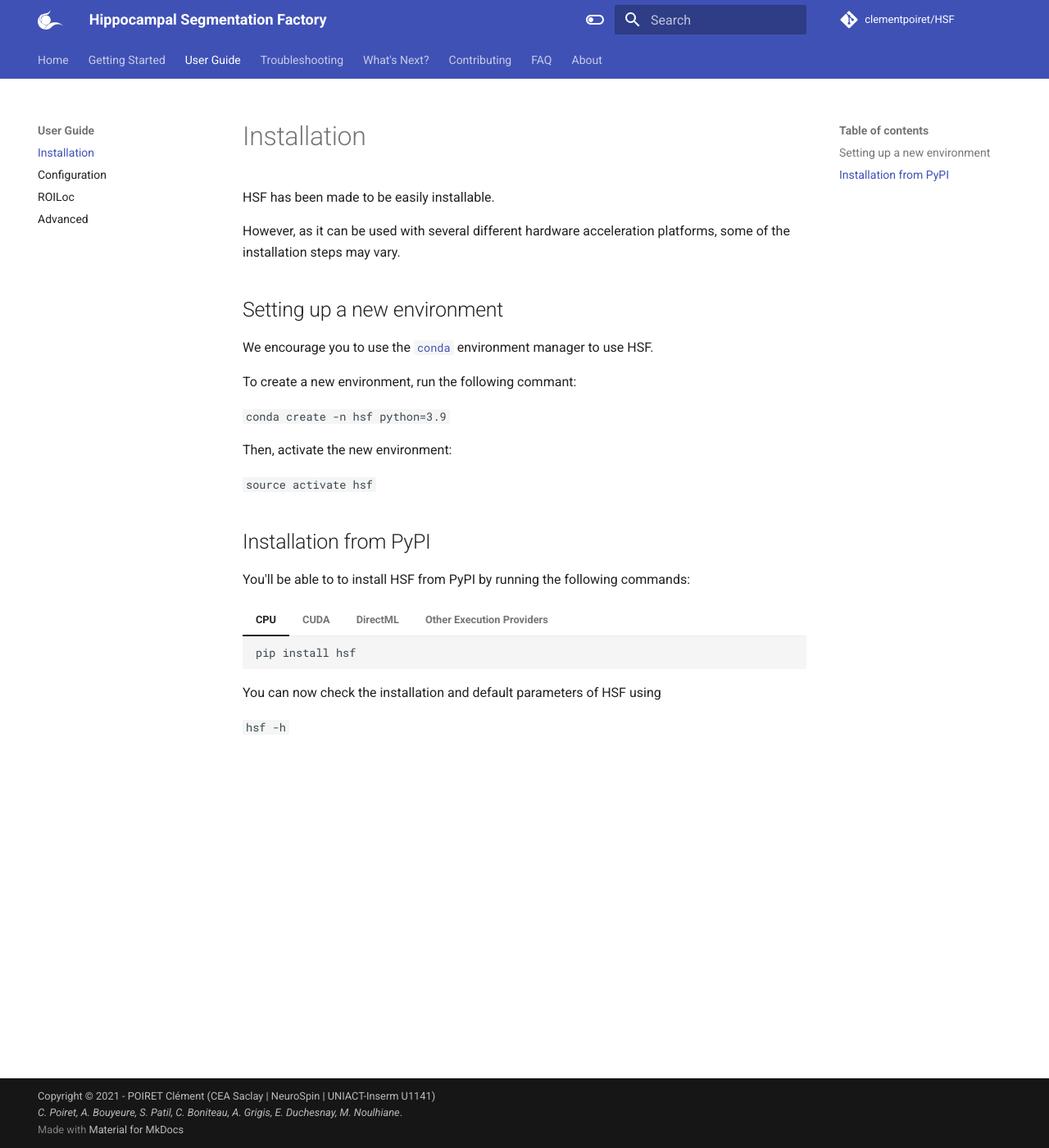
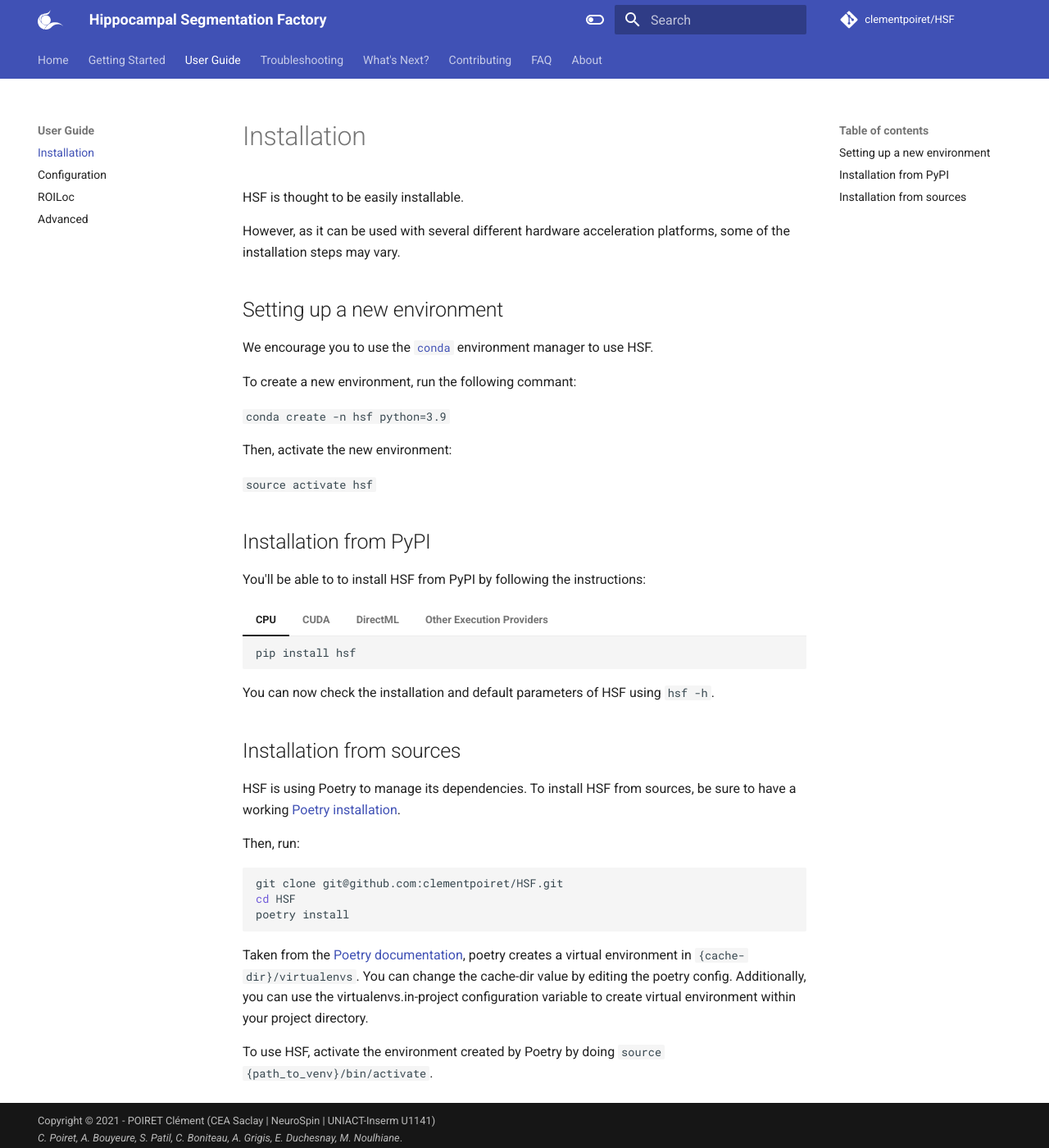
Before and after one commit to clementpoiret/HSF, an MkDocs documentation site: the page built from docs/user-guide/installation.md, in a window 1280 px wide and 1400 px high. Shown: the whole window at 82% size. Built offline with MkDocs 1.6.1 and Material for MkDocs 9.7.7, drawn with Linux system fonts in a browser that asks for light colours; comment, search, counter and statistics services are not loaded; the version menu is left out.

Commit message:
[DOCS] Install from sources

````diff
--- a/docs/user-guide/installation.md
+++ b/docs/user-guide/installation.md
@@ -1,6 +1,6 @@
 # Installation
 
-HSF has been made to be easily installable.
+HSF is thought to be easily installable.
 
 However, as it can be used with several different hardware acceleration platforms,
 some of the installation steps may vary.
@@ -22,7 +22,7 @@
 
 ## Installation from PyPI
 
-You'll be able to to install HSF from PyPI by running the following commands:
+You'll be able to to install HSF from PyPI by following the instructions:
 
 === "CPU"
 
@@ -35,9 +35,9 @@
     First of all, please have a working [`CUDA`](https://developer.nvidia.com/cuda-toolkit)
     and [`cuDNN`](https://developer.nvidia.com/cudnn) installation.
 
-    The path to the CUDA installation must be provided via the `CUDA_PATH` environment variable,
-    The path to the cuDNN installation (include the cuda folder in the path) must be provided via the `cuDNN_PATH` environment variable. The cuDNN path should contain bin, include and lib directories.
-    The path to the cuDNN bin directory must be added to the PATH environment variable.
+    - The path to the CUDA installation must be provided via the `CUDA_PATH` environment variable,
+    - The path to the cuDNN installation (include the cuda folder in the path) must be provided via the `cuDNN_PATH` environment variable. The cuDNN path should contain bin, include and lib directories.
+    - The path to the cuDNN bin directory must be added to the PATH environment variable.
 
     ONNXRuntime 1.8 requires at least CUDA 11.0.3, and cuDNN 8.0.4. For newer versions, please
     check the [ONNXRuntime documentation](https://onnxruntime.ai/docs/execution-providers/CUDA-ExecutionProvider.html)
@@ -65,6 +65,22 @@
 
     Please refer to [the ONNXRuntime documentation](https://onnxruntime.ai/docs/build/eps.html).
 
-You can now check the installation and default parameters of HSF using
+You can now check the installation and default parameters of HSF using `hsf -h`.
 
-`hsf -h`
+
+## Installation from sources
+
+HSF is using Poetry to manage its dependencies. To install HSF from sources,
+be sure to have a working [Poetry installation](https://python-poetry.org/docs/#installation).
+
+Then, run:
+
+```shell
+git clone git@github.com:clementpoiret/HSF.git
+cd HSF
+poetry install
+```
+
+Taken from the [Poetry documentation](https://python-poetry.org/docs/basic-usage/#using-your-virtual-environment), poetry creates a virtual environment in `{cache-dir}/virtualenvs`. You can change the cache-dir value by editing the poetry config. Additionally, you can use the virtualenvs.in-project configuration variable to create virtual environment within your project directory.
+
+To use HSF, activate the environment created by Poetry by doing `source {path_to_venv}/bin/activate`.
--- a/mkdocs.yml
+++ b/mkdocs.yml
@@ -22,6 +22,7 @@
         name: Switch to light mode
   features:
     - navigation.tabs
+    - navigation.top
 
 plugins:
   - search
@@ -55,6 +56,8 @@
   - pymdownx.emoji:
       emoji_index: !!python/name:materialx.emoji.twemoji
       emoji_generator: !!python/name:materialx.emoji.to_svg
+  - toc:
+      permalink: true
 
 extra:
   version:
````
